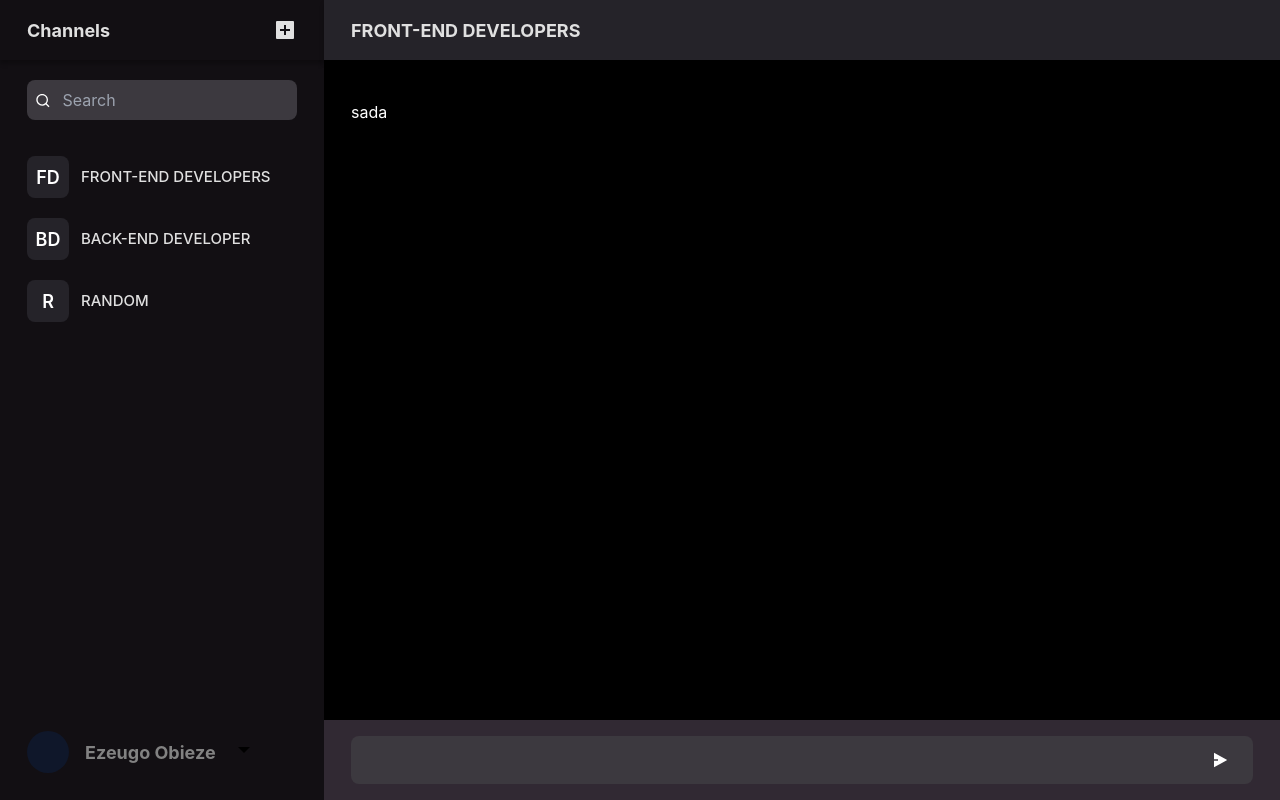
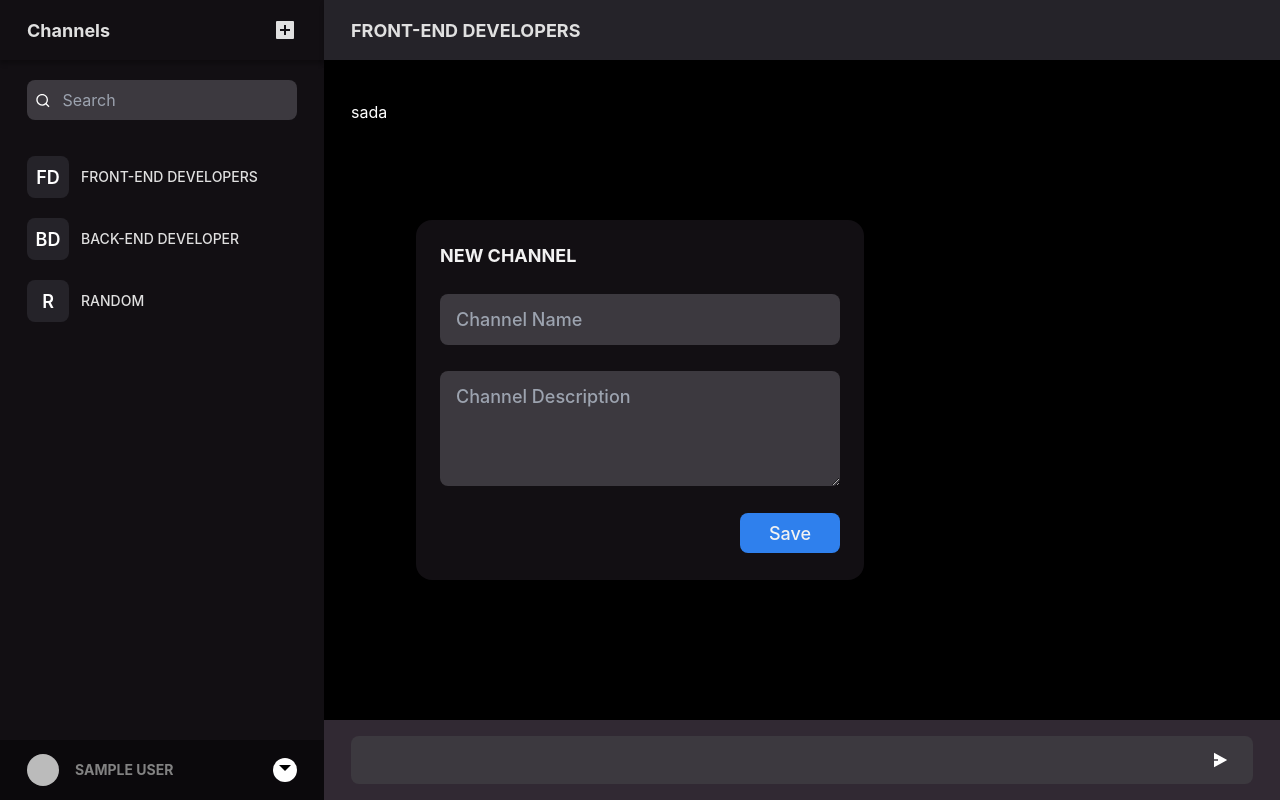
Before and after one commit to Akumzy/cloudinary-jamStack22, a Next.js app: page /chat-screen in a window 1280 px wide. Built offline with nearby package versions, Linux system fonts and the light colour scheme; no server answers; sample sign-in values are in the browser's storage.

Commit message:
newChannel modal added

```diff
--- a/components/Navigation.tsx
+++ b/components/Navigation.tsx
@@ -8,6 +8,8 @@ import {
   UserIcon,
 } from "./icons/images";
 import { useFloating, shift, offset, flip } from "@floating-ui/react-dom";
+import { signOut } from "next-auth/react";
+import Link from "next/link";
 
 export const UserComponent = () => {
   const { x, y, reference, floating, strategy } = useFloating({
@@ -31,19 +33,28 @@ export const UserComponent = () => {
         >
           <div className="px-1 py-1 ">
             <Menu.Item>
+              <Link href={"/user-profile"}>
                 <button className="group space-x-2 hover:bg-grey-light hover:bg-gray-400 font-normal text-gray-900 flex rounded-md items-center w-full px-2 py-2 text-base">
                   <UserIcon />
                   <span>My Profile</span>
                 </button>
+              </Link>
             </Menu.Item>
             <Menu.Item>
+              <Link href={"/chat-screen"}>
                 <button className="group space-x-2 hover:bg-grey-light hover:bg-gray-400 font-normal text-gray-900 flex rounded-md items-center w-full px-2 py-2 text-base">
                   <GroupUserIcon />
-                <span>Group Chat</span>
+                  <span>Chat Room</span>
                 </button>
+              </Link>
             </Menu.Item>
             <Menu.Item>
-              <button className="group space-x-2 hover:bg-grey-light hover:bg-gray-400 font-normal text-gray-900 flex rounded-md items-center w-full px-2 py-2 text-base">
+              <button
+                onClick={() => {
+                  signOut({ callbackUrl: "/" });
+                }}
+                className="group space-x-2 hover:bg-grey-light hover:bg-gray-400 font-normal text-gray-900 flex rounded-md items-center w-full px-2 py-2 text-base"
+              >
                 <LogoutIcon />
                 <span>Logout</span>
               </button>
@@ -75,7 +86,9 @@ export default function Navigation({
         <div className="overflow-hidden rounded-full w-8 h-8 hidden md:block">
           <img src={image} className="w-full h-auto block" alt="user image" />
         </div>
-        <p className="font-bold text-[#282051] hidden md:block">{name}</p>
+        <p className="font-bold text-[#282051] hidden md:block uppercase">
+          {name}
+        </p>
         <UserComponent />
       </div>
     </div>
--- /dev/null
+++ b/components/NewChannel.tsx
@@ -0,0 +1,91 @@
+import { Dialog, Transition } from "@headlessui/react";
+import { Fragment, useState } from "react";
+
+export default function NewChannel() {
+  const [isOpen, setIsOpen] = useState(true);
+
+  function closeModal() {
+    setIsOpen(false);
+  }
+
+  return (
+    <>
+      <Transition appear show={isOpen} as={Fragment}>
+        <Dialog
+          as="div"
+          className="fixed inset-0 z-10 overflow-y-auto"
+          onClose={closeModal}
+        >
+          <div className="min-h-screen px-4 text-center">
+            <Transition.Child
+              as={Fragment}
+              enter="ease-out duration-300"
+              enterFrom="opacity-0"
+              enterTo="opacity-100"
+              leave="ease-in duration-200"
+              leaveFrom="opacity-100"
+              leaveTo="opacity-0"
+            >
+              <Dialog.Overlay className="fixed inset-0" />
+            </Transition.Child>
+
+            {/* This element is to trick the browser into centering the modal contents. */}
+            <span
+              className="inline-block h-screen align-middle"
+              aria-hidden="true"
+            >
+              &#8203;
+            </span>
+            <Transition.Child
+              as={Fragment}
+              enter="ease-out duration-300"
+              enterFrom="opacity-0 scale-95"
+              enterTo="opacity-100 scale-100"
+              leave="ease-in duration-200"
+              leaveFrom="opacity-100 scale-100"
+              leaveTo="opacity-0 scale-95"
+            >
+              <div className="inline-block w-full h-[360px] max-w-md p-6 my-8 overflow-hidden text-left align-middle transition-all transform bg-[#120F13] shadow-xl rounded-2xl">
+                <Dialog.Title
+                  as="h3"
+                  className="leading-6 text-[18px] font-bold text-[#F2F2F2] uppercase"
+                >
+                  New Channel
+                </Dialog.Title>
+                <div className="w-full my-[26px] ">
+                  <input
+                    type="text"
+                    name="channelName"
+                    id="channelName"
+                    className="w-full font-medium text-white text-[18px] text[#828282] py-3 px-4 bg-[#3C393F] rounded-lg outline-none"
+                    placeholder="Channel Name"
+                  />
+                </div>
+                <div className="w-full mb-[21px]">
+                  <textarea
+                    name="channelDescription"
+                    id="channelDescription"
+                    cols={30}
+                    maxLength={100}
+                    className="w-full h-[115px] text-white font-medium text-[18px] text[#828282] py-3 px-4 bg-[#3C393F] rounded-lg outline-none"
+                    placeholder="Channel Description"
+                  ></textarea>
+                </div>
+
+                <div className="w-full flex justify-end">
+                  <button
+                    type="button"
+                    className="w-[100px] h-10 inline-flex items-center justify-center px-4 py-2 text-[18px] font-medium text-[#F2F2F2] bg-[#2F80ED] border border-transparent rounded-lg hover:bg-blue-200 focus:outline-none focus-visible:ring-2 focus-visible:ring-offset-2 focus-visible:ring-blue-500"
+                    onClick={closeModal}
+                  >
+                    Save
+                  </button>
+                </div>
+              </div>
+            </Transition.Child>
+          </div>
+        </Dialog>
+      </Transition>
+    </>
+  );
+}
--- a/pages/_app.tsx
+++ b/pages/_app.tsx
@@ -1,11 +1,14 @@
-import "../styles/globals.css"
-import { SessionProvider } from "next-auth/react"
-import type { AppProps } from "next/app"
+import "../styles/globals.css";
+import { SessionProvider } from "next-auth/react";
+import type { AppProps } from "next/app";
 
-export default function App({ Component, pageProps: { session, ...pageProps } }: AppProps) {
+export default function App({
+  Component,
+  pageProps: { session, ...pageProps },
+}: AppProps) {
   return (
     <SessionProvider session={session}>
       <Component {...pageProps} />
     </SessionProvider>
-  )
+  );
 }
--- a/pages/api/auth/[...nextauth].ts
+++ b/pages/api/auth/[...nextauth].ts
@@ -1,8 +1,7 @@
-import NextAuth from "next-auth"
-import GoogleProvider from "next-auth/providers/google"
-import { PrismaAdapter } from "@next-auth/prisma-adapter"
-import prisma from '../../../lib/prisma'
-
+import NextAuth from "next-auth";
+import GoogleProvider from "next-auth/providers/google";
+import { PrismaAdapter } from "@next-auth/prisma-adapter";
+import prisma from "../../../lib/prisma";
 
 export default NextAuth({
   adapter: PrismaAdapter(prisma),
@@ -13,16 +12,17 @@ export default NextAuth({
     }),
   ],
   callbacks: {
-  async session({ session, token, user }) {
-    // Send properties to the client, like an access_token from a provider.
+    async session({ session, token, user }) {
+      // Send properties to the client, like an access_token from a provider.
 
       if (session.user) {
-        session.user.userId = user.id
+        session.user.userId = user.id;
       }
-    return session
-  }
-},
+      return session;
+    },
+  },
   pages: {
-    signIn: "/login",
+    signIn: "/",
+    signOut: "/",
   },
-})
+});
--- a/pages/chat-screen.tsx
+++ b/pages/chat-screen.tsx
@@ -1,17 +1,25 @@
+import { getSession } from "next-auth/react";
+import { useState } from "react";
 import Editor from "../components/Editor";
 import { PlusIcon, SearchIcon, SendIcon } from "../components/icons/images";
 import { UserComponent } from "../components/Navigation";
+import NewChannel from "../components/NewChannel";
+import { Props } from "./user-profile";
 
-export default function AppScreen() {
+export default function AppScreen({ user }: Props) {
+  const [isOpen, setIsOpen] = useState(true);
+
   return (
     <div className="bg-[#FAFAFB] min-h-screen h-full flex ">
       <div className="w-[324px] bg-[#120F13] text-white">
-        <div className="w-full h-[60px] px-[27px] flex py-[17px] boxShadow justify-between items-center mb-5 ">
+        <div className="w-full h-[60px] px-[27px] flex py-[17px] boxShadow justify-between items-center ">
           <span className="font-bold text-[18px] text-[#E0E0E0]">Channels</span>
           <div>
             <PlusIcon />
           </div>
         </div>
+
+        <div className="h-[calc(100vh-120px)] py-5">
           <div className="mx-[27px] mb-9 flex items-center space-x-1 bg-[#3C393F] rounded-lg px-2 ">
             <SearchIcon />
             <input
@@ -20,11 +28,12 @@ export default function AppScreen() {
               className="w-full bg-inherit outline-none p-2 text-[#828282] "
             />
           </div>
+          <div>
             <div className="pl-[27px] mb-5 flex items-center cursor-pointer">
               <div className="w-[42px] h-[42px] font-semibold text-[18px] flex items-center justify-center bg-[#252329] text-white rounded-lg mr-3 ">
                 FD
               </div>
-          <span className="font-medium text-[15px] text-[#E0E0E0] uppercase flex-1 ">
+              <span className="font-medium text-sm text-[#E0E0E0] uppercase flex-1 ">
                 Front-end Developers
               </span>
             </div>
@@ -32,7 +41,7 @@ export default function AppScreen() {
               <div className="w-[42px] h-[42px] font-semibold text-[18px] flex items-center justify-center bg-[#252329] text-white rounded-lg mr-3 ">
                 BD
               </div>
-          <span className="font-medium text-[15px] text-[#E0E0E0] uppercase flex-1 ">
+              <span className="font-medium text-sm text-[#E0E0E0] uppercase flex-1 ">
                 back-end Developer
               </span>
             </div>
@@ -40,17 +49,29 @@ export default function AppScreen() {
               <div className="w-[42px] h-[42px] font-semibold text-[18px] flex items-center justify-center bg-[#252329] text-white rounded-lg mr-3 ">
                 R
               </div>
-          <span className="font-medium text-[15px] text-[#E0E0E0] uppercase flex-1 ">
+              <span className="font-medium text-sm text-[#E0E0E0] uppercase flex-1 ">
                 Random
               </span>
             </div>
+          </div>
+        </div>
 
-        <div className="flex items-center w-fit space-x-4 absolute bottom-0 p-[27px]  ">
-          <div className="bg-slate-900 rounded-full w-[42px] h-[42px] hidden md:block"></div>
-          <p className="font-bold text-[18px] text-[#828282] hidden md:block">
-            Ezeugo Obieze
+        <div className="flex items-center w-full justify-between h-[60px]  px-[27px] py-[17px] bg-[#0B090C]  ">
+          <div className="flex items-center space-x-4">
+            <div className="rounded-full w-8 h-8 overflow-hidden hidden md:block">
+              <img
+                src={user.image}
+                className="w-full h-auto block"
+                alt="user image"
+              />
+            </div>
+            <p className="font-bold w-40 text-sm text-[#828282] hidden md:block uppercase truncate text-ellipsis ">
+              {user.name}
             </p>
+          </div>
+          <div className="flex items-center bg-white rounded-full h-6 w-6">
             <UserComponent />
+          </div>
         </div>
       </div>
 
@@ -73,6 +94,24 @@ export default function AppScreen() {
           </div>
         </footer>
       </div>
+      {isOpen ? <NewChannel /> : null}
     </div>
   );
 }
+
+export async function getServerSideProps(ctx: any) {
+  const session = await getSession(ctx);
+  if (session && session.user) {
+    return {
+      props: {
+        user: session.user,
+      },
+    };
+  }
+  return {
+    redirect: {
+      permanent: false,
+      destination: "/",
+    },
+  };
+}
--- a/pages/index.tsx
+++ b/pages/index.tsx
@@ -12,13 +12,25 @@ import { useRouter } from "next/router";
 
 export default function Login({ providers }: any) {
   const [checked, setChecked] = useState<boolean>(false);
+  const [pageTheme, setPageTheme] = useState<string>("light");
+  const [isLoading, setIsLoading] = useState<boolean>(false);
   const router = useRouter();
-  console.log(router.query);
+  useEffect(() => {
+    if (
+      localStorage.theme === "dark" ||
+      (!("theme" in localStorage) &&
+        window.matchMedia("(prefers-color-scheme: dark)").matches)
+    ) {
+      setChecked(true);
+    } else {
+      setChecked(false);
+    }
+  }, []);
 
   return (
     <div className={`${checked ? "dark" : ""}`}>
       <div className="w-full h-screen flex items-center px-4 dark:bg-gray-800  ">
-        <div className="px-[38px] py-[50px] w-[380px] h-[400px] mx-auto rounded-3xl dark:bg-gray-800 bg-white border border-[#BDBDBD] ">
+        <div className="px-[38px] py-[50px] w-full md:w-[380px] h-[400px] mx-auto rounded-3xl dark:bg-gray-800 bg-white border border-[#BDBDBD] ">
           <div className="w-fit  flex justify-center items-center mb-7 space-x-2">
             {checked ? <LogoIconLight /> : <LogoIcon />}
             <p className="text-lg font-bold dark:text-white text-[#282051]">
@@ -27,7 +39,7 @@ export default function Login({ providers }: any) {
           </div>
           <div className="w-[300px]  mb-[35px] dark:text-white">
             <p className="font text-lg font-medium leading-[25px] ">
-              Join thousands of Develpers from around the world{" "}
+              Join thousands of Develpers from around the world!
             </p>
           </div>
           {Object.values(providers).map((provider: any) => (
@@ -35,7 +47,7 @@ export default function Login({ providers }: any) {
               key={provider.name}
               onClick={() =>
                 signIn(provider.id, {
-                  callbackUrl: "http://localhost:3000/userProfile",
+                  callbackUrl: "http://localhost:3000/user-profile",
                 })
               }
               className="flex justify-center items-center border-2 rounded-3xl px-4 py-1 hover:border-green-200 shadow-xl mx-auto "
--- a/pages/user-profile.tsx
+++ b/pages/user-profile.tsx
@@ -1,11 +1,9 @@
-import { CameraIcon, LeftArrowIcon } from "../components/icons/images";
+import { CameraIcon } from "../components/icons/images";
 import Navigation from "../components/Navigation";
-import Image from "next/image";
 import { getSession } from "next-auth/react";
-import { Session } from "inspector";
 import { useRef, useState } from "react";
 
-interface Props {
+export interface Props {
   user: User;
 }
 
@@ -66,19 +64,22 @@ export default function EditProfile({ user }: Props) {
               </button>
             </div>
           </div>
-          <div className="px-[22px] md:px-[50px] py-6 flex items-center space-x-40 border-b-[1px] border-b-[#D3D3D3] ">
+          <div className="px-[22px] md:px-[50px] py-6 flex items-center space-x-40 border-b-[1px] border-b-[#D3D3D3]  ">
             <span className="text-[#BDBDBD] uppercase text-[13px] font-medium w-[43px] ">
               Photo
             </span>
-            <div className="flex items-center justify-center w-[72px] h-[72px] rounded-lg overflow-hidden border-2 relative">
+            <div className="cursor-not-allowed flex items-center justify-center w-[72px] h-[72px] rounded-lg overflow-hidden border-2 relative">
               <img
-                className="w-full h-auto block"
+                className="w-full h-full block"
                 src={userPhoto}
                 alt="user image"
               />
               <div className="absolute bg-transparent cursor-pointer">
                 {editInfo ? (
-                  <div onClick={pickPhoto}>
+                  <div
+                    onClick={pickPhoto}
+                    className="flex items-center justify-center w-[72px] h-[72px] backdrop-blur-xl bg-white/30 rounded-lg overflow-hidden"
+                  >
                     <CameraIcon />
                   </div>
                 ) : null}
@@ -111,7 +112,8 @@ export default function EditProfile({ user }: Props) {
                   name="bioData"
                   id="bioData"
                   cols={30}
-                  rows={3}
+                  rows={2}
+                  maxLength={100}
                   className="w-full p-4 outline-none border-2"
                   value={userBio}
                   onChange={changeBioInfo}
```
Lines whose indentation alone changed are shown as unchanged.
